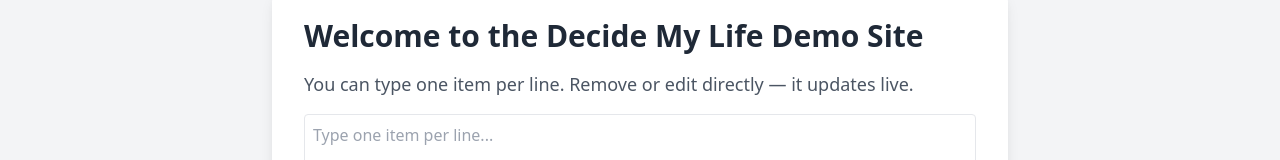
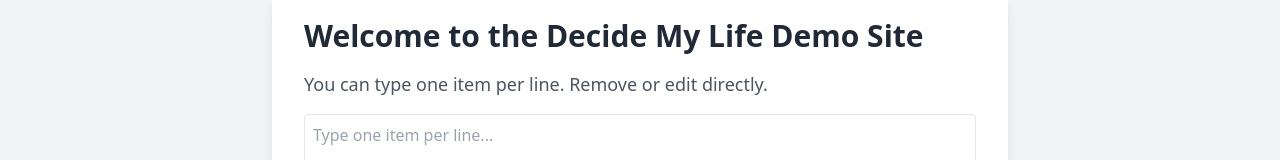
Before and after one commit to skyant83/decide-my-life, a React (Create React App) app: page / in a window 1280 px wide. Shown: the part 126-286 px from the top of the page. Built offline with nearby package versions, Linux system fonts and the light colour scheme.

Commit message:
Fixed minor spelling issues

```diff
--- a/src/App.js
+++ b/src/App.js
@@ -42,7 +42,7 @@ function MainContent() {
       <div className="bg-white dark:bg-gray-800 shadow-lg rounded-2xl p-8 transition-shadow hover:shadow-xl">
         <h2 className="text-3xl font-semibold mb-4">Welcome to the Decide My Life Demo Site</h2>
         <p className="text-gray-600 dark:text-gray-300 text-lg mb-4">
-          You can type one item per line. Remove or edit directly — it updates live.
+          You can type one item per line. Remove or edit directly.
         </p>
 
         <textarea
```
